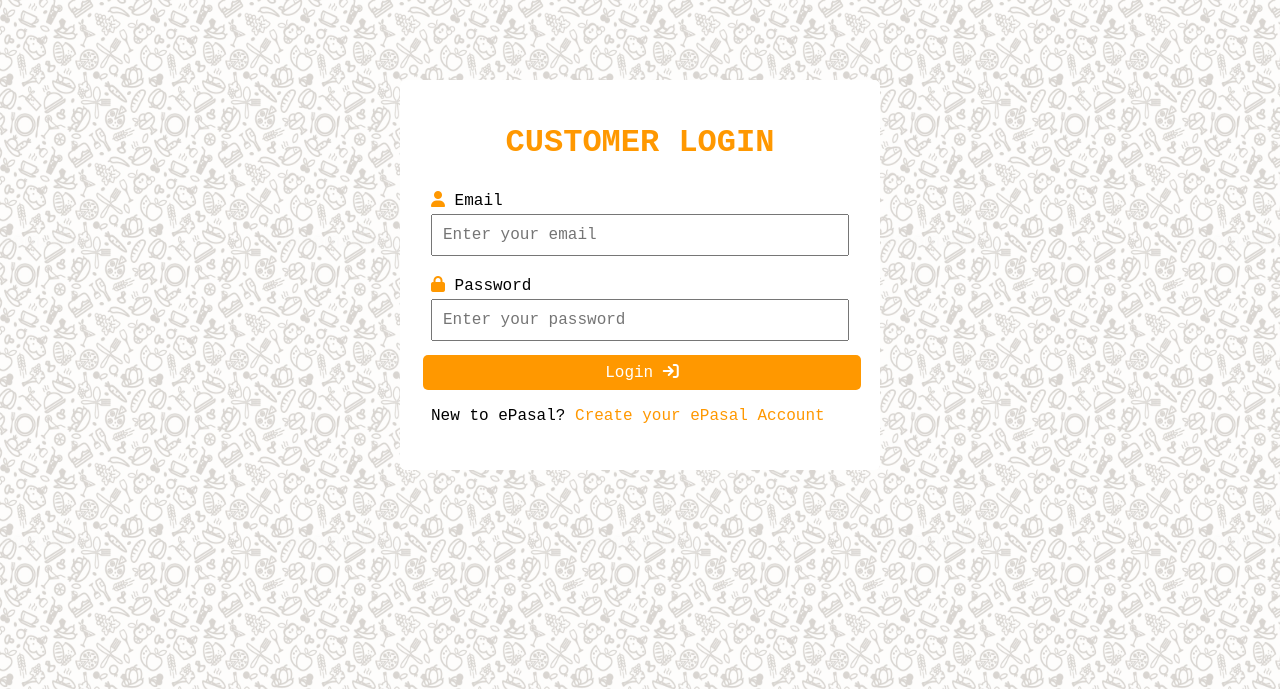
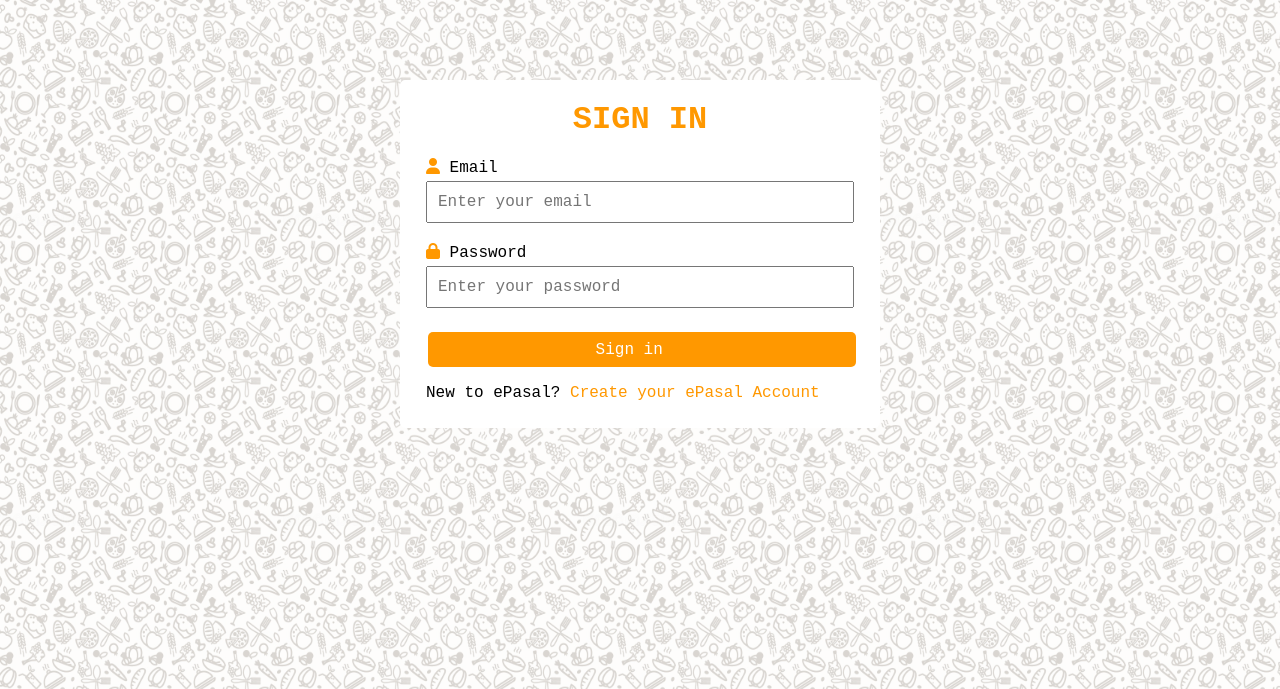
Before and after one commit to agrani58/epasal, a PHP site: page /login.php in a window 1280 px wide. Shown: the top 689 px of the page. Run offline with PHP 8.4, Linux system fonts and the light colour scheme.

Commit message:
Fixed asha's login validation

```diff
--- a/login.php
+++ b/login.php
@@ -17,35 +17,60 @@
 <body>
 
     <div class="auth-form">
-        <h1 class="auth-form__h1">CUSTOMER LOGIN</h1>
-
-        <div class="auth-form__wrapper">
+        <h1 class="auth-form__h1">SIGN IN</h1>
+        <form class="auth-form__wrapper" onsubmit="return LoginValidateForm()">
             <div class="auth-form__form-group">
                 <label class="auth-form__label" for="email"><i class="fa fa-user"></i> Email</label>
-                <input class="auth-form__input" type="text" id="email" placeholder="Enter your email">
+                <input class="auth-form__input" type="email" id="email" placeholder="Enter your email">
+                <span class="error-msg"></span>
+            </div>
+            <div class="auth-form__form-group">
+                <label class="auth-form__label" for="password"><i class="fa fa-lock"></i> Password</label>
+                <input class="auth-form__input" type="password" id="password" placeholder="Enter your password">
+                <span class="error-msg"></span>
             </div>
 
             <div class="auth-form__form-group">
-                <label class="auth-form__label" for="password"><i class="fa fa-lock"></i> Password</label>
-                <input class="auth-form__input" type="password" id="password" placeholder="Enter your password">
+                <a href="/epasale">
+                    <button class="button btn-primary" style="width: 100%;">
+                        Sign in <i class="fa fa-arrow-right-to-bracket"></i>
+                    </button>
+                </a>
             </div>
 
 
-
-            <a href="/epasale">
-                <button class="button btn-primary" style="width: 100%;">Login <i
-                        class="fa fa-arrow-right-to-bracket"></i></button>
-            </a>
-
-            <span class="auth-form__form-group">
-                <!-- Remember me and forgot password links are not required -->
-                <!-- <p> <input type="checkbox">Remember me </p> -->
-                <!-- <a class="link auth-form__link" href="/epasale">Forgot your Password?</a> <br /> -->
-                New to ePasal? <a class="link auth-form__link" href="/epasale/signup.php">Create your ePasal Account</a>
-            </span>
-        </div>
+            <!-- <a class="link auth-form__link" href="/epasale">Forgot your Password?</a> <br /> -->
+            <div class="auth-form__form-group auth-form__form-links">
+                New to ePasal?
+                <a class="link auth-form__link" href="/epasale/signup.php"> Create your ePasal Account</a>
+            </div>
+        </form>
     </div>
-
+    <script src="/epasale/public/js/Validator.js"></script>
+    <script>
+        // function to validate the loogin form
+        function LoginValidateForm() {
+            // Get form input elements
+            const email = document.getElementById('email');
+            const password = document.getElementById('password');
+            const confirmPassword = document.getElementById('confirmPassword');
+            const image = document.getElementById('image');
+            // Clear previous error messages
+            Validator.clearInputErrors();
+            // Validate email and password input
+            const isEmailValid = Validator.validateRequired(email, "Please enter valid email.");
+            const isPasswordStrong = Validator.validatePassword(password, "Your Password is Weak");
+            const isPasswordValid = Validator.validateRequired(password, "Please enter valid Password.");
+            // If all validations pass, show success alert
+            if (isEmailValid && isPasswordStrong && isPasswordValid) {
+                alert("Your form looks good");
+                alert("You can now submit your form");
+                document.getElementById('loginForm').submit();
+            }
+            // if fail, Prevent default form submission
+            return false;
+        }
+    </script>
 </body>
 
 </html>
--- a/public/css/login.css
+++ b/public/css/login.css
@@ -13,15 +13,13 @@
 
 .auth-form__h1 {
     padding: 10px;
-    margin-top: 5%;
     text-align: center;
     color: #FF9800;
 }
 
 .auth-form__wrapper {
-    padding-bottom: 10px;
-    margin: 10px;
-    display: grid;
+    display: flex;
+    flex-direction: column;
 }
 
 .auth-form__wrapper label {
@@ -36,7 +34,7 @@
 }
 
 .auth-form__form-group {
-    padding: 10px;
+    padding: 10px 15px;
 }
 
 .auth-form__link {
@@ -51,3 +49,12 @@
     display: flex;
     justify-content: flex-end;
 }
+
+.error-msg{
+    color:red;
+    font-size: 14px;
+}
+
+.auth-form__form-links {
+    padding-top: 0px;
+}
```
Also changed, not shown: public/js/validator.js (added, +76 -0 lines).
